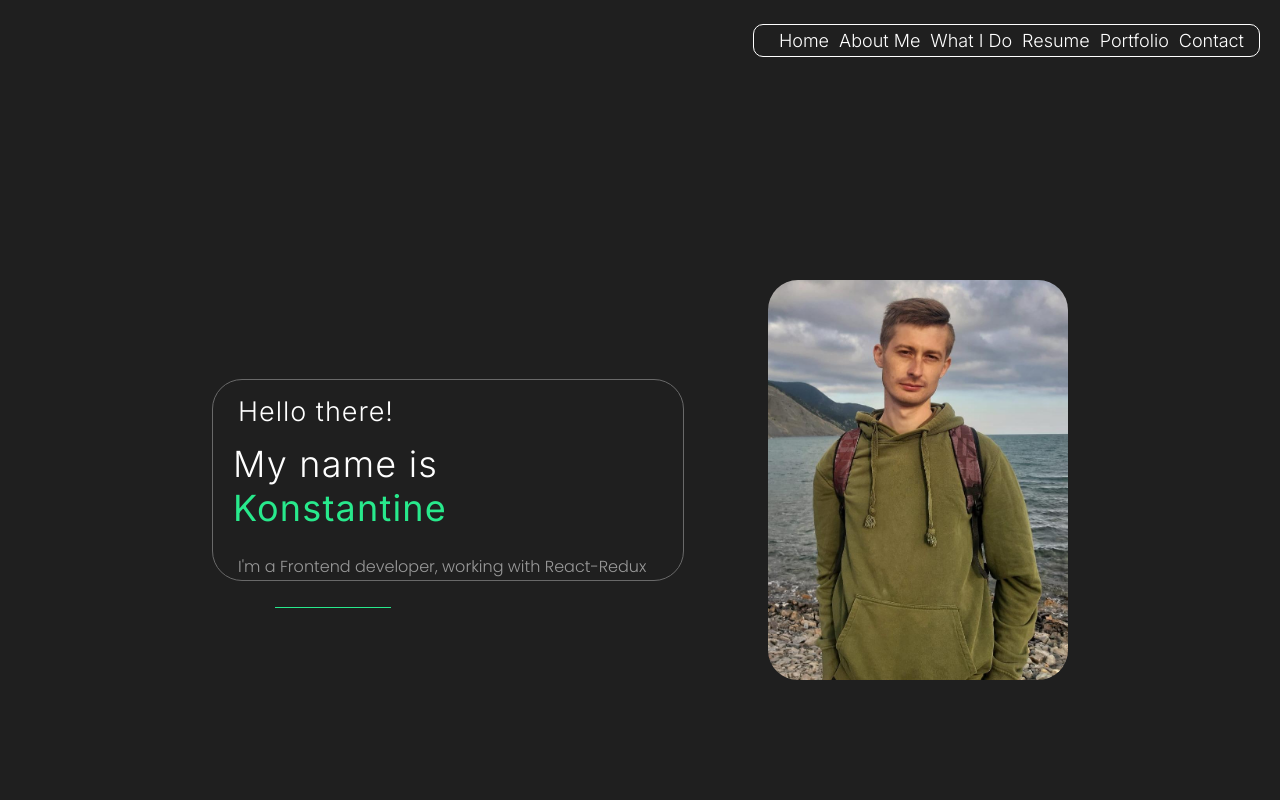
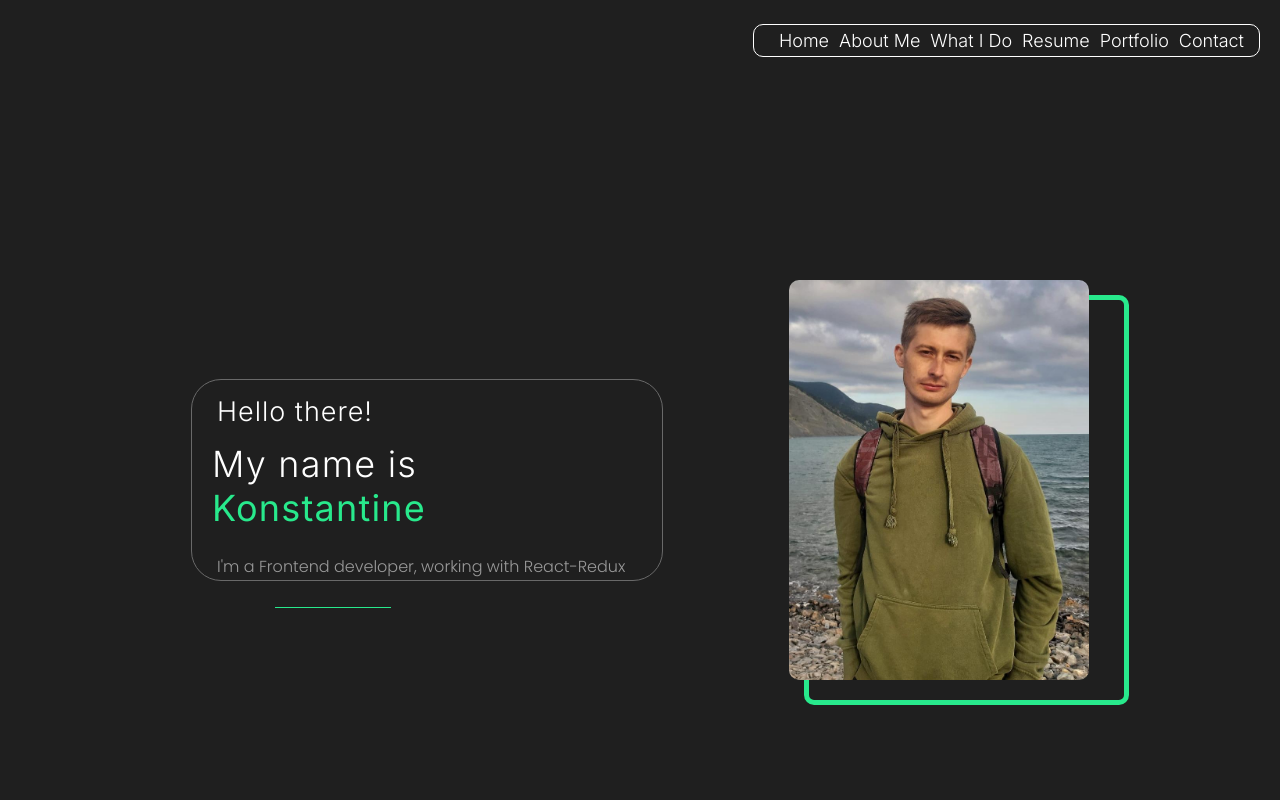
Before and after one commit to krlkonstantine/krl-portfolio, a React (Create React App) app: page / in a window 1280 px wide. Shown: the top 800 px of the page. Built offline with nearby package versions, Linux system fonts and the light colour scheme.

Commit message:
particles component added

```diff
--- a/package.json
+++ b/package.json
@@ -17,6 +17,7 @@
     "react": "^18.2.0",
     "react-dom": "^18.2.0",
     "react-scripts": "^5.0.1",
+    "react-tsparticles": "^2.11.0",
     "typescript": "^4.9.4",
     "web-vitals": "^2.1.4"
   },
--- a/src/App.tsx
+++ b/src/App.tsx
@@ -10,7 +10,7 @@ import {Footer} from "./Components/Footer/Footer";
 import myImg from "../src/assets/img/aboutMe_pic.jpeg"
 
 let myPic = {
-    style: {
+    photo: {
         backgroundImage: `url(${myImg})`
     }
 }
@@ -19,7 +19,7 @@ function App() {
     return (
         <div className="App">
             <Header/>
-            <Home style={myPic.style}/>
+            <Home style={myPic.photo}/>
             <MySkills/>
             <MyWork/>
             <Freelance/>
--- a/src/Components/Home/Home.module.scss
+++ b/src/Components/Home/Home.module.scss
@@ -4,14 +4,14 @@
   height: 100vh;
   background-color: $basicBackgroungColor;
 
-  .greetingAngImgContainer {
+  .greetingContainer {
     height: 100%;
     width: 80%;
     margin: 0 auto;
     display: flex;
     flex-wrap: wrap;
     align-items: center;
-    justify-content: space-evenly;
+    justify-content: space-around;
     -moz-border-radius-topleft: 30px;
     -moz-border-radius-topright: 30px;
 
@@ -27,6 +27,7 @@
       &:hover {
         border: 1px solid $primaryColor;
       }
+
       @media screen and (max-width: 518px) {
         height: 220px;
       }
@@ -70,17 +71,7 @@
         span {
           color: $primaryColor;
           font-weight: 400;
-          :after {
-            content: "";
-            position: absolute;
-            left: 0;
-            right: 0;
-            bottom: 0;
-            height: 20px;
-            width: 100%;
-            z-index: -1;
-            background: #4e93e6;
-          }
+
         }
       }
 
@@ -93,7 +84,16 @@
     }
 
     .greetingImgContainer {
-      border-radius: 30px;
+      position: relative;
+      z-index: 1;
+      @media screen and (max-width: 1143px) {
+        .greetingImgContainer {
+          margin-top: 50px;
+        }
+      }
+
+      .myImg {
+        border-radius: 10px;
         width: 300px;
         height: 400px;
         display: flex;
@@ -102,6 +102,22 @@
         background-size: cover;
         background-position: center;
         background-repeat: no-repeat;
+
+        &:before {
+          content: "";
+          position: absolute;
+          height: 100%;
+          width: 105%;
+          border: 5px solid $primaryColor;
+          border-radius: 10px;
+          left: 15px;
+          top: 15px;
+          z-index: -1;
         }
       }
+
     }
+
+
+  }
+}
--- a/src/Components/Home/Home.tsx
+++ b/src/Components/Home/Home.tsx
@@ -1,24 +1,28 @@
 import React from 'react';
 import homeStyle from './Home.module.scss'
-import {CategoryTitle} from "../common/CategoryTitle/CategoryTitle";
+
+class Properties<T, U> {
+}
 
 type AboutMePropsType = {
-    style: any
+    style: Properties<string | number, string & {}>
 }
 
 export const Home = (props: AboutMePropsType) => {
     return (
         <div className={homeStyle.mainHome}>
-                <div className={homeStyle.greetingAngImgContainer}>
+            <div className={homeStyle.greetingContainer}>
 
-                    <div className={homeStyle.greetingTextContainer}>
-                        <span className={homeStyle.mainHello}>Hello there!</span>
-                        <h1>My name is <span>Konstantine</span></h1>
-                        <p className={homeStyle.shortPrestext}>I'm a Frontend developer, working with React-Redux</p>
-                    </div>
-                    <div style={props.style} className={homeStyle.greetingImgContainer}>
+                <div className={homeStyle.greetingTextContainer}>
+                    <span className={homeStyle.mainHello}>Hello there!</span>
+                    <h1>My name is <span>Konstantine</span></h1>
+                    <p className={homeStyle.shortPrestext}>I'm a Frontend developer, working with React-Redux</p>
+                </div>
+                <div  className={homeStyle.greetingImgContainer}>
+                    <div style={props.style} className={homeStyle.myImg}>
 
                     </div>
+                </div>
 
             </div>
 
```
Also changed, not shown: src/Components/common/Particles/Particles.tsx (added, +11 -0 lines), 1 other file (tests, documents, lock files or other folders). Lines whose indentation alone changed are shown as unchanged.
